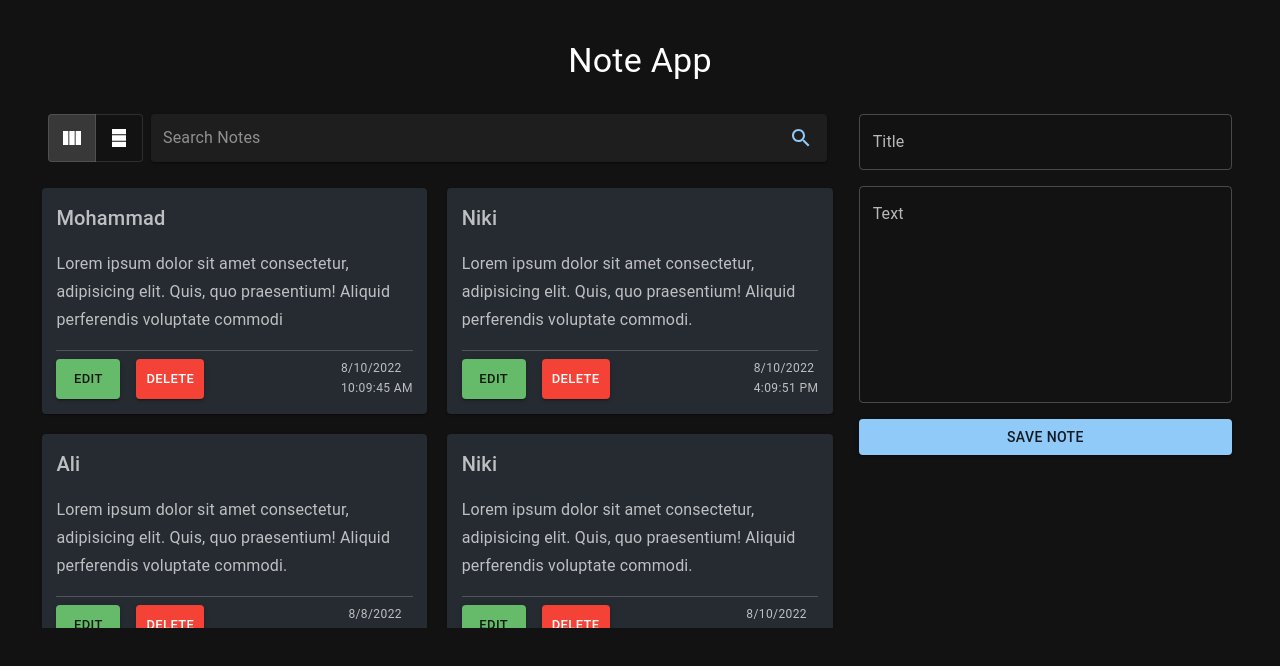
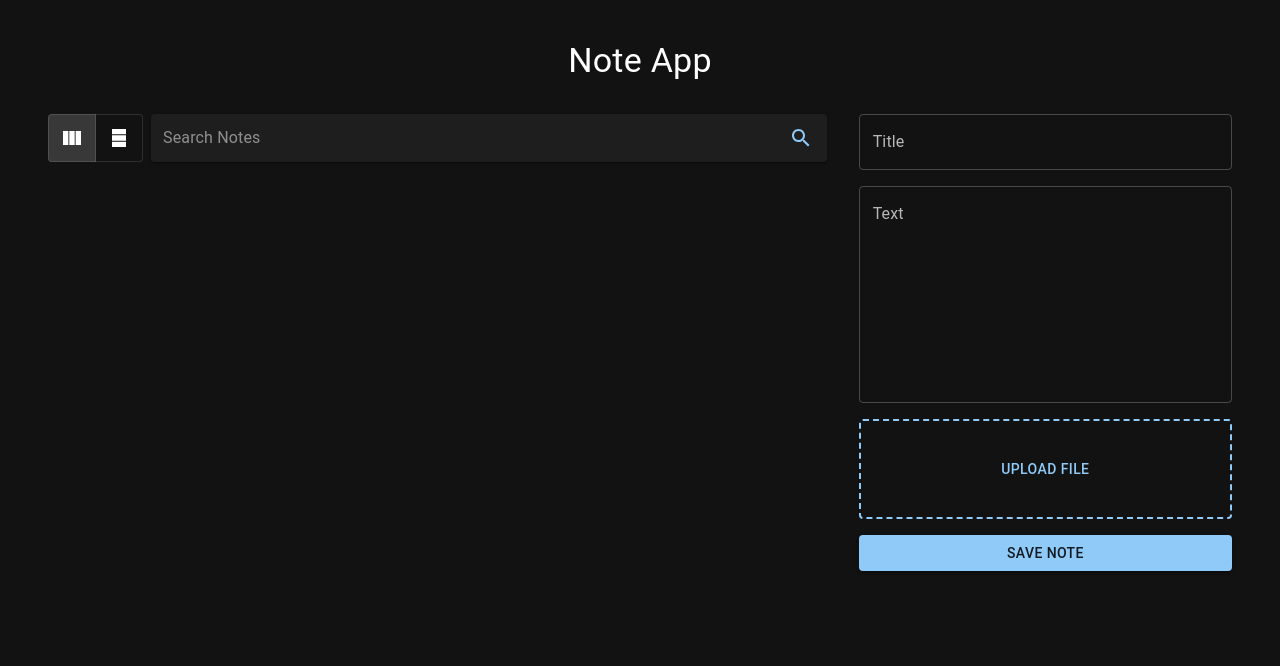
Before and after one commit to megha705/Note-app-redux-tooklit, a React (Create React App) app: page / in a window 1280 px wide. Shown: the top 666 px of the page. Built offline with nearby package versions, Linux system fonts and the light colour scheme; data requests are answered from the project's data file.

Commit message:
add FileUpload component and handel logic

```diff
--- a/db.json
+++ b/db.json
@@ -1,39 +1,3 @@
 {
-  "notes": [
-    {
-      "title": "Mohammad",
-      "text": "Lorem ipsum dolor sit amet consectetur, adipisicing elit. Quis, quo praesentium! Aliquid perferendis voluptate commodi",
-      "date": "8/10/2022",
-      "time": "10:09:45 AM",
-      "id": 1659873522256
-    },
-    {
-      "title": "Niki",
-      "text": "Lorem ipsum dolor sit amet consectetur, adipisicing elit. Quis, quo praesentium! Aliquid perferendis voluptate commodi.",
-      "date": "8/10/2022",
-      "time": "4:09:51 PM",
-      "id": 1659958003123
-    },
-    {
-      "id": 1659968299602,
-      "title": "Ali",
-      "text": "Lorem ipsum dolor sit amet consectetur, adipisicing elit. Quis, quo praesentium! Aliquid perferendis voluptate commodi.",
-      "date": "8/8/2022",
-      "time": "6:48:19 PM"
-    },
-    {
-      "title": "Niki",
-      "text": "Lorem ipsum dolor sit amet consectetur, adipisicing elit. Quis, quo praesentium! Aliquid perferendis voluptate commodi. ",
-      "date": "8/10/2022",
-      "time": "10:09:23 AM",
-      "id": 1660108069142
-    },
-    {
-      "id": 1660108252787,
-      "title": "Nima",
-      "text": "Lorem ipsum dolor sit amet consectetur, adipisicing elit. Quis, quo praesentium! Aliquid perferendis voluptate commodi",
-      "date": "8/10/2022",
-      "time": "9:40:52 AM"
-    }
-  ]
+  "notes": []
 }
--- a/src/components/AddNote.jsx
+++ b/src/components/AddNote.jsx
@@ -5,10 +5,12 @@ import { addNote } from "../feature/noteSlice";
 import { editNote } from "../feature/noteSlice";
 import { disableEditMode, noteEditHandler } from "../feature/noteSlice";
 import { useSnackbar } from "notistack";
+import FileUpload from "./FileUpload";
 
 function AddNote() {
   const [title, setTitle] = useState("");
   const [text, setText] = useState("");
+  const [image, setImage] = useState("");
   const state = useSelector((state) => state.note);
   const dispatch = useDispatch();
   const { enqueueSnackbar } = useSnackbar();
@@ -21,8 +23,8 @@ function AddNote() {
   }, [state.noteEdit]);
 
   const saveNoteHandler = () => {
-    if (title || text) {
-      dispatch(addNote({ title, text }));
+    if (title || text || image) {
+      dispatch(addNote({ title, text, image }));
       enqueueSnackbar("Added successfully", { variant: "success" });
       resetField();
     }
@@ -39,6 +41,17 @@ function AddNote() {
     dispatch(disableEditMode());
     dispatch(noteEditHandler(null));
     resetField();
+  };
+
+  const convertImageToStringBase = (file) => {
+    const fileReader = new FileReader();
+    fileReader.onload = (e) => {
+      const { result } = e.target;
+      if (result) {
+        setImage(result);
+      }
+    };
+    fileReader.readAsDataURL(file);
   };
 
   const resetField = () => {
@@ -72,6 +85,7 @@ function AddNote() {
         value={text}
         onChange={(e) => setText(e.target.value)}
       />
+      <FileUpload onImage={convertImageToStringBase} />
       {state.isEdit ? (
         <ButtonGroup fullWidth variant="contained">
           <Button
--- /dev/null
+++ b/src/components/FileUpload.jsx
@@ -0,0 +1,28 @@
+import React, { useState, memo } from "react";
+import { Button } from "@mui/material";
+
+const IMAGE_TYPE = /image\/(png|jpg|jpeg|gif)/i;
+
+function FileUpload({ onImage }) {
+  const [fileUpload, setFileUpload] = useState([]);
+  const handelFileUpload = (e) => {
+    const file = Array.from(e.target.files);
+    setFileUpload(file);
+    onImage(file[0]);
+  };
+
+  return (
+    <Button
+      fullWidth
+      sx={{ height: "100px", border: "2px dashed" }}
+      variant="outlined"
+      disableRipple
+      component="label"
+    >
+      Upload File
+      <input onChange={handelFileUpload} type="file" hidden />
+    </Button>
+  );
+}
+
+export default memo(FileUpload);
--- a/src/components/NoteItem.jsx
+++ b/src/components/NoteItem.jsx
@@ -9,6 +9,7 @@ import { enableEditMode, noteEditHandler } from "../feature/noteSlice";
 function NoteItem(props) {
   const state = useSelector((state) => state.note);
   const dispatch = useDispatch();
+  const { title, text, id, date, time, image } = props;
 
   const editHandler = (id) => {
     const findNote = state.notes.find((note) => note.id === id);
@@ -17,7 +18,6 @@ function NoteItem(props) {
     window.scrollTo(0, 0);
   };
 
-  const { title, text, id, date, time } = props;
   const Item = styled(Paper)(({ theme }) => ({
     backgroundColor: theme.palette.mode === "dark" ? "#1A2027" : "#fff",
     ...theme.typography.body2,
@@ -33,6 +33,9 @@ function NoteItem(props) {
         <Typography variant="subtitle1" mb={2}>
           {text}
         </Typography>
+        <Stack sx={{ width: "100%" }}>
+          <img style={{ width: "100%" }} src={image} alt="noteimage" />
+        </Stack>
         <Stack
           style={{
             borderTop: "1px solid rgba(255,255,255,.2)",
--- a/src/feature/noteSlice.js
+++ b/src/feature/noteSlice.js
@@ -19,7 +19,8 @@ export const addNote = createAsyncThunk('note/addNote',
             title: payload.title,
             text: payload.text,
             date: new Date().toLocaleDateString(),
-            time: new Date().toLocaleTimeString('en-US')
+            time: new Date().toLocaleTimeString('en-US'),
+            image: payload.image
         })
         return response.data
     }
```
